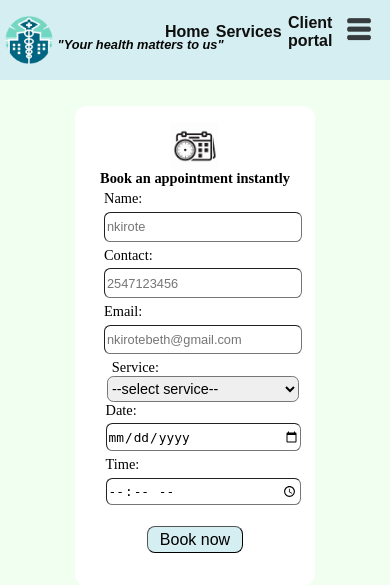
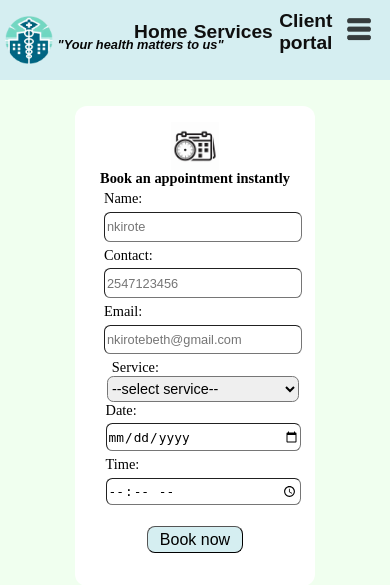
Before and after one commit to frank-chege/virtual_doctor, a Flask app: page /book_now in a window 390 px wide. Shown: the top 585 px of the page. Run offline with Flask 3, Linux system fonts and the light colour scheme.

Commit message:
changed the navbar design

```diff
--- a/static/styles.css
+++ b/static/styles.css
@@ -742,7 +742,7 @@ p{
     padding-left: 0.2rem;
     padding-right: 0.2rem;
     text-decoration: none;
-    font-size: 1rem;
+    font-size: 1.2rem;
     font-family: sans-serif;
 }
 /*buttons outside containers*/
```
